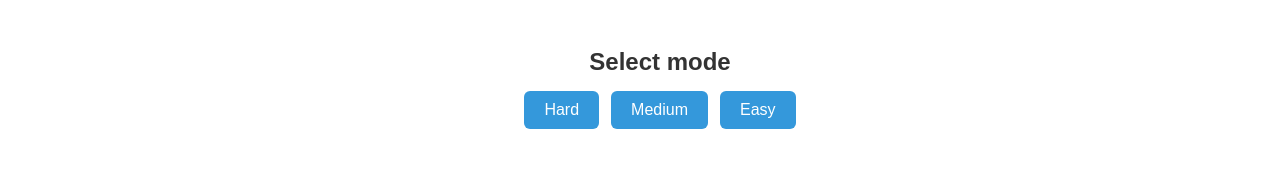
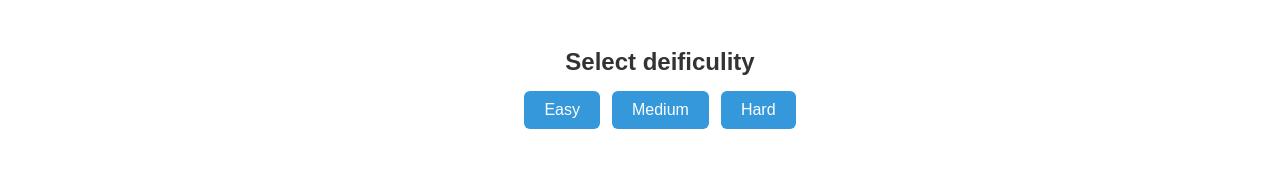
Before and after one commit to lyomin/card_game_1234567, a React (Vite) app in the folder memory-cart-game/: page / in a window 1280 px wide. Shown: the top 179 px of the page. Built offline with nearby package versions, Linux system fonts and the light colour scheme.

Commit message:
ading model

```diff
--- a/memory-cart-game/src/components/game/Game.tsx
+++ b/memory-cart-game/src/components/game/Game.tsx
@@ -2,9 +2,10 @@ import { useState } from "react"
 import LevelSelector from "../../form/level/LevelSelector";
 import toast from "react-hot-toast";
 import Table from "../table/Table";
+import { TableLevel } from "../../model/TableLevel";
 
 const Game = () => {
-    const [level, setLevel] = useState<number[]|null>(null);
+    const [level, setLevel] = useState<TableLevel|null>(null);
 
     const handleScore = (resultInSec: number) => {
 
@@ -51,10 +52,10 @@ const Game = () => {
 
     if (level === null) {
         return <>
-            <LevelSelector levels={new Map<string, number[]>([
-                ["Hard", [4,4]],
-                ["Medium", [2,4]],
-                ["Easy" , [2,2]]
+            <LevelSelector levels={new Map<string, TableLevel>([
+                ["Easy", new TableLevel(2,2)],
+                ["Medium", new TableLevel(4,2)],
+                ["Hard" , new TableLevel(4,4)]
             ])}
             setLevel={(level) => setLevel(level)} />
         </>
@@ -62,7 +63,8 @@ const Game = () => {
 
     return (
         <>
-            <Table height={level[0]} width={level[1]} score={handleScore} />
+            <button onClick={() => setLevel(null)}>Select deificulity</button>
+            <Table height={level.height} width={level.width} score={handleScore} />
         </>
     )
 }
--- a/memory-cart-game/src/components/table/Table.tsx
+++ b/memory-cart-game/src/components/table/Table.tsx
@@ -1,17 +1,15 @@
 import { useState, useEffect } from 'react';
 import Card from '../card/Card';
 import './style.css'
+import { CardIndex, type CardIndexInterface } from '../../model/CardIndex';
 interface TableProps {
     width: number;
     height: number;
     score: (time: number) => void;
 }
 
-const getIndex = (strIndex: string, width: number): number => {
-  const [row, col] = strIndex.split(' ');
-
-  // Formulė: eilutė * bendras_stulpelių_skaičius + stulpelis
-  return parseInt(row, 10) * width + parseInt(col, 10);
+const getIndex = (index: CardIndexInterface, width: number): number => {
+  return index.x * width + index.y;
 };
 
 const getSeconds = (date: Date) => {
@@ -20,9 +18,9 @@ const getSeconds = (date: Date) => {
 const Table = ({width, height, score} : TableProps) => {
 
 
-    const [selectedCards, setSelectedCards] = useState<string[]>([]);
+    const [selectedCards, setSelectedCards] = useState<CardIndexInterface[]>([]);
     const [tableCards, setTableCards] = useState<number[]>([]);
-    const [hiddenCards, setHiddenCards] = useState<string[]>([]);
+    const [hiddenCards, setHiddenCards] = useState<CardIndexInterface[]>([]);
     const [startTime, setStartTime] = useState<Date|null>(null);
 
     const populateValues = () => {
@@ -84,8 +82,11 @@ const Table = ({width, height, score} : TableProps) => {
                             key={colIndex}
                             onClick={
                                 () => {
-                                    const selectedCard = `${rowIndex} ${colIndex}`;
-                                    if (selectedCards.length < 2 && !selectedCards.includes(selectedCard) && !hiddenCards.includes(selectedCard)) {
+                                    const selectedCard = new CardIndex(rowIndex, colIndex);
+                                    if (
+                                        selectedCards.length < 2
+                                        && selectedCards.findIndex((val : CardIndexInterface) => selectedCard.isSame(val)) === -1
+                                        && hiddenCards.findIndex((val : CardIndexInterface) => selectedCard.isSame(val)) === -1) {
                                             let values = [...selectedCards]
                                             values.push(selectedCard);
                                             setSelectedCards(values);
@@ -103,7 +104,8 @@ const Table = ({width, height, score} : TableProps) => {
 
                                 }
                                 >
-                            <Card isFlipped={selectedCards.includes(`${rowIndex} ${colIndex}`)} isShowCard={!hiddenCards.includes(`${rowIndex} ${colIndex}`)}>
+                            <Card isFlipped={selectedCards.findIndex((val : CardIndexInterface) => val.x == rowIndex && val.y == colIndex) !== -1}
+                                  isShowCard={hiddenCards.findIndex((val : CardIndexInterface) => val.x == rowIndex && val.y == colIndex) === -1}>
                                 <img src={`card-${tableCards[rowIndex * (width) + colIndex]}.png`} />
                             </Card>
                         </td>)
--- a/memory-cart-game/src/form/level/LevelSelector.tsx
+++ b/memory-cart-game/src/form/level/LevelSelector.tsx
@@ -1,16 +1,17 @@
+import type { TableLevel } from "../../model/TableLevel";
 import "./style.css"
 
 
 interface LevelSelectorProps {
-    levels : Map<string, number[]>;
-    setLevel : (dimentions : number[]) => void;
+    levels : Map<string, TableLevel>;
+    setLevel : (dimentions : TableLevel) => void;
 }
 
 const LevelSelector = ({ levels, setLevel }: LevelSelectorProps) => {
     return (
         // Naudojame div vietoj <> stiliaus pritaikymui
         <div className="level-selector-container">
-            <h2 className="title">Select mode</h2>
+            <h2 className="title">Select deificulity</h2>
 
             {/* Mygtukų sąrašas */}
             <div className="button-list">
--- /dev/null
+++ b/memory-cart-game/src/model/CardIndex.ts
@@ -0,0 +1,16 @@
+export interface CardIndexInterface {
+    x: number;
+    y: number;
+    isSame(item : CardIndexInterface) : boolean;
+}
+
+export class CardIndex implements CardIndexInterface {
+    x: number;
+    y: number;
+    constructor(x:number, y:number) {
+        this.x = x; this.y = y;
+    }
+    isSame(item:CardIndexInterface) {
+        return this.x === item.x && this.y===item.y;
+    }
+}
--- /dev/null
+++ b/memory-cart-game/src/model/TableLevel.ts
@@ -0,0 +1,8 @@
+export class TableLevel {
+    width: number;
+    height: number;
+    constructor(width: number, height: number) {
+        this.width = width;
+        this.height = height;
+    }
+}
```
